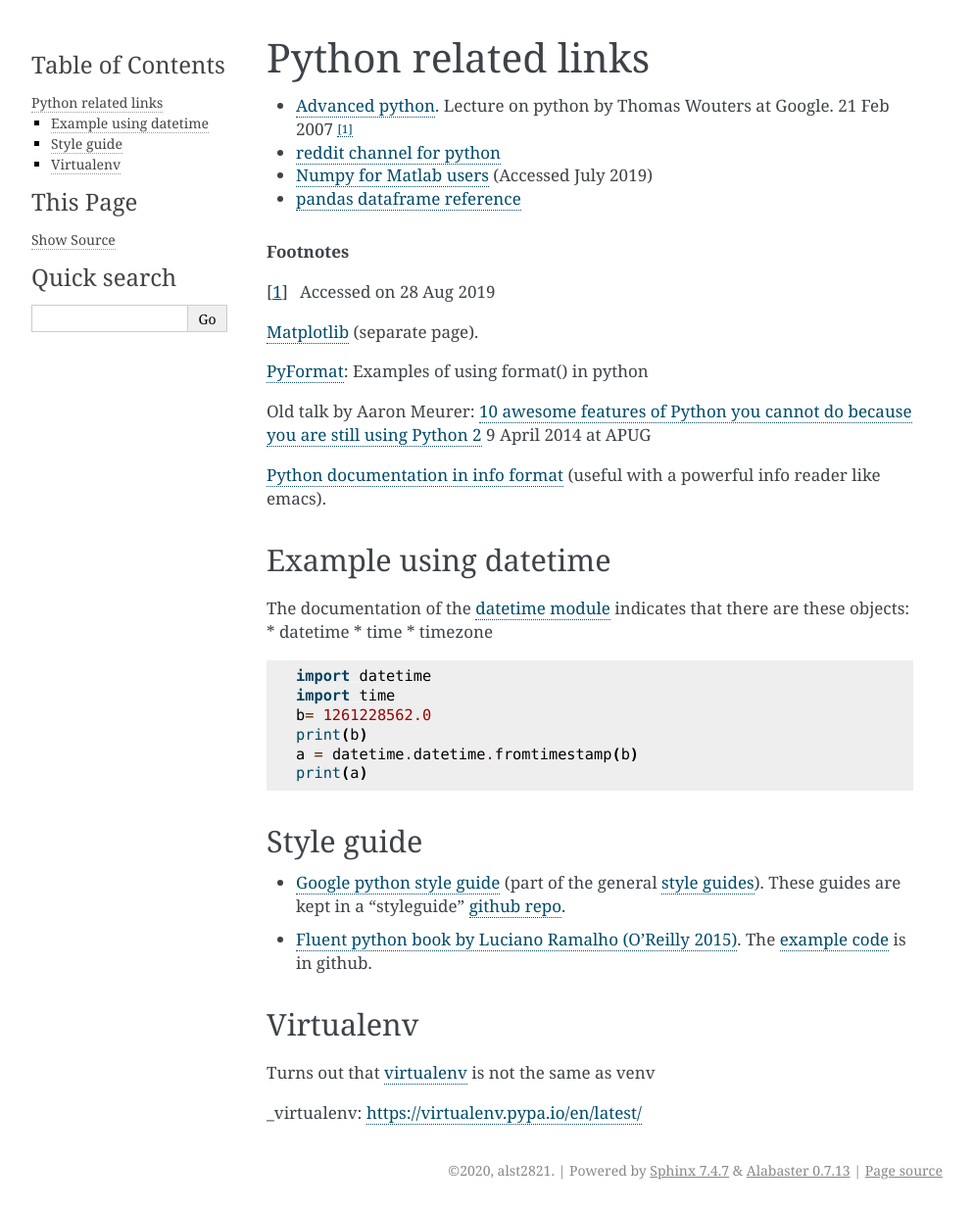
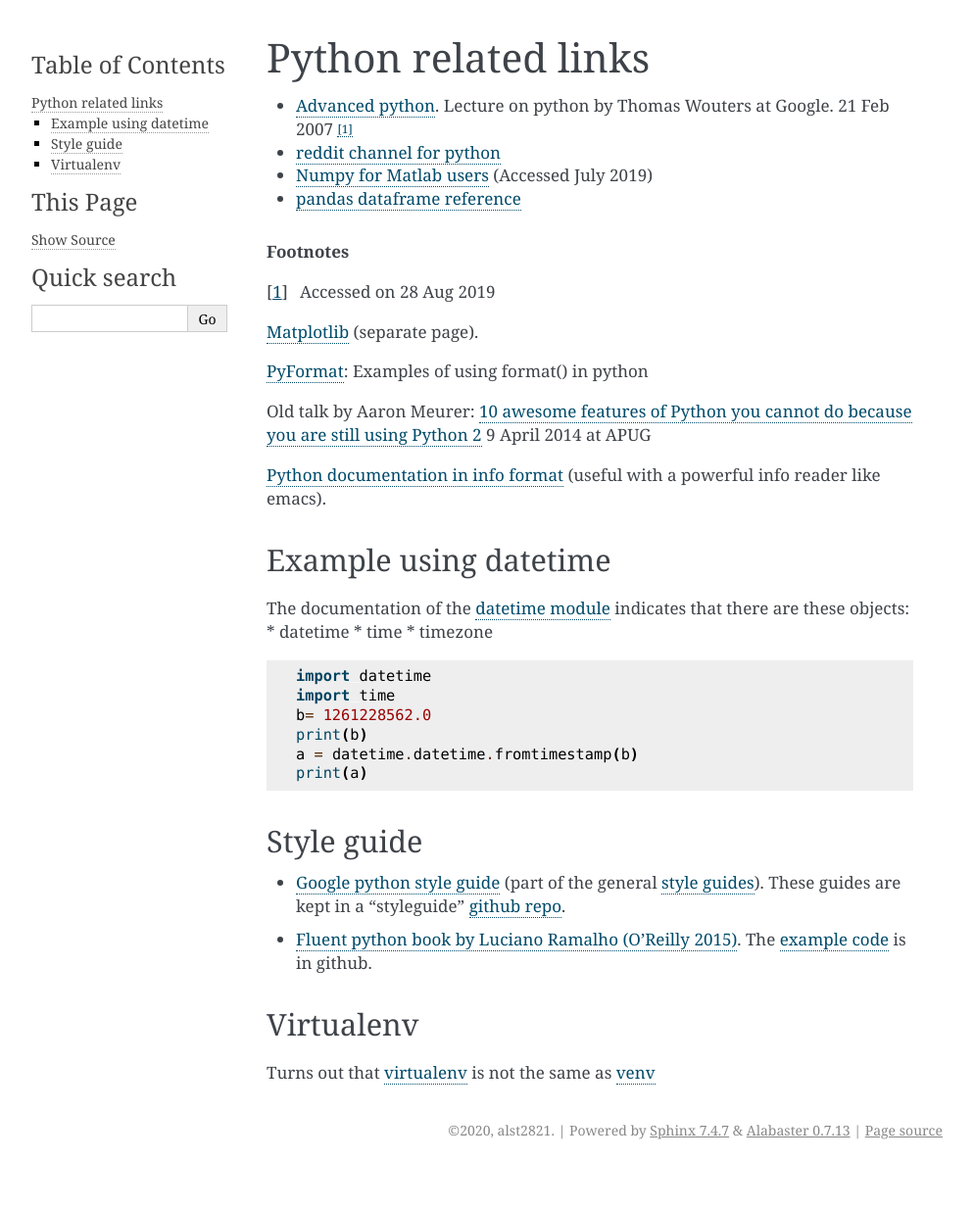
Before and after one commit to alst2821/puffer-fish, a Sphinx documentation site: the page built from doc/python.rst, in a window 1280 px wide. Shown: the whole page at 98% size, without its empty margins (148-1141 px from the left). Built offline with Sphinx 7.4.7, drawn with Linux system fonts in a browser that asks for light colours; after the commit the page ends 1193 px from its top, so only the background shows below that; some of the changed lines change nothing that is shown.

Commit message:
fix docutils link

```diff
--- a/doc/python.rst
+++ b/doc/python.rst
@@ -66,6 +66,7 @@
 Virtualenv
 ----------
 
-Turns out that `virtualenv`_ is not the same as venv
+Turns out that `virtualenv`_ is not the same as venv_
 
-_virtualenv: https://virtualenv.pypa.io/en/latest/
+.. _`virtualenv` : https://virtualenv.pypa.io/en/latest/
+.. _venv: https://docs.python.org/3/library/venv.html
```
